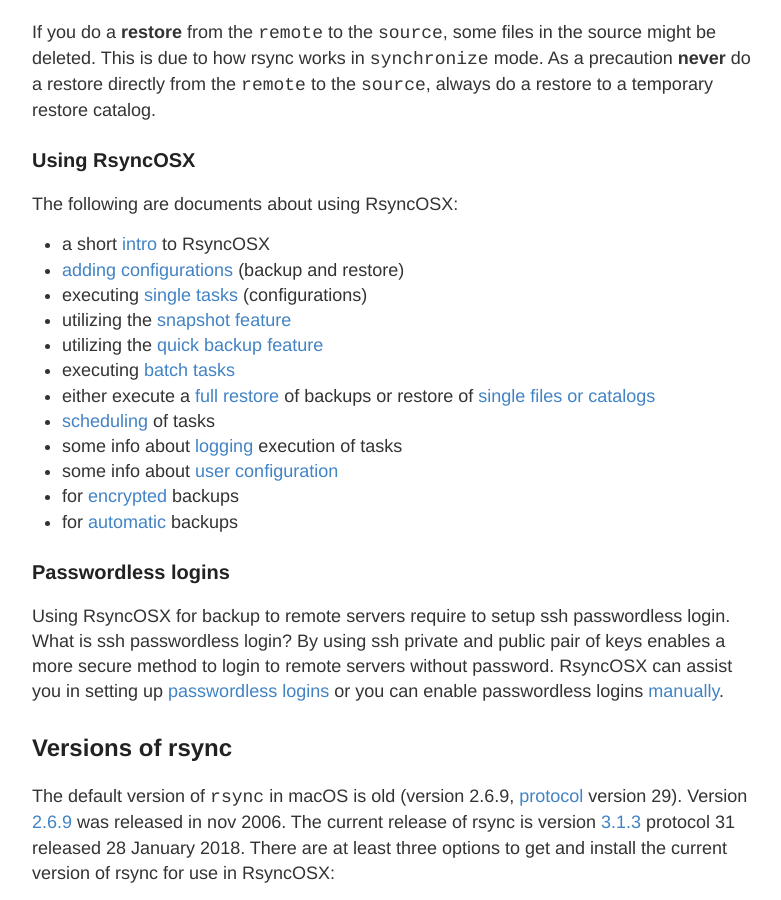
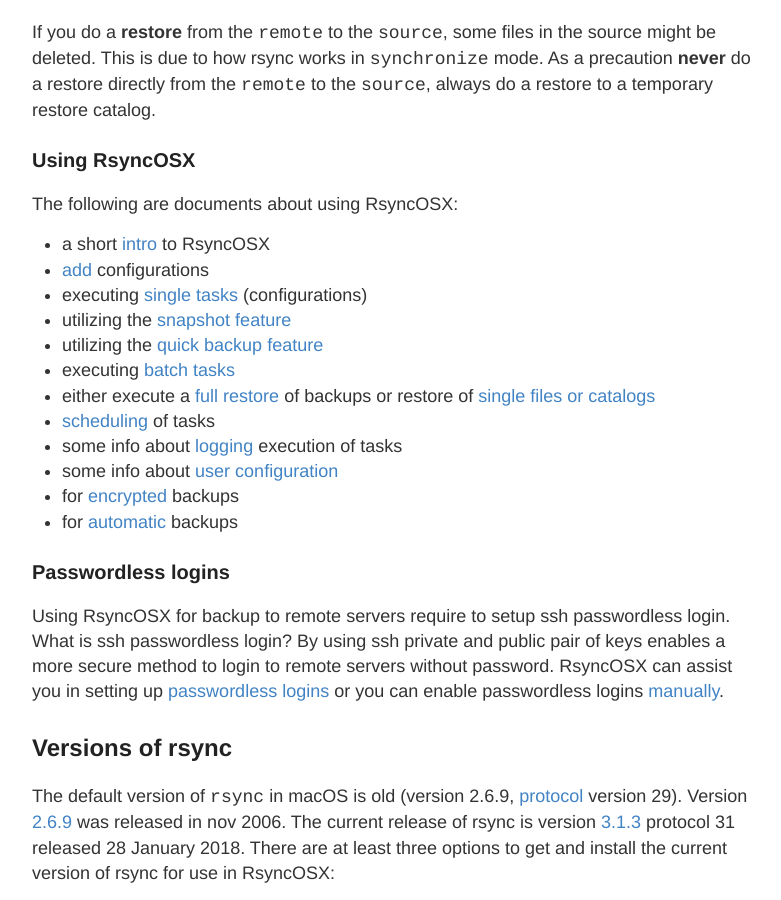
Before and after one commit to d2s/Documentation, a Jekyll site: the page built from _posts/2018-04-15-README.md, in a window 1280 px wide and 900 px high, scrolled down 931 px. Shown: the whole window, without its empty margins (248-1029 px from the left). Built offline with Jekyll 4.4.1, drawn with Linux system fonts in a browser that asks for light colours.

Commit message:
Update 2018-04-15-README.md

```diff
--- a/_posts/2018-04-15-README.md
+++ b/_posts/2018-04-15-README.md
@@ -26,7 +26,7 @@ If you do a **restore** from the `remote` to the `source`, some files in the sou
 
 The following are documents about using RsyncOSX:
 - a short [intro](/Intro) to RsyncOSX
-- [adding configurations](/AddConfigurations) (backup and restore)
+- [add](/AddConfigurations) configurations
 - executing [single tasks](/SingleTask) (configurations)
 - utilizing the [snapshot feature](/Snapshots)
 - utilizing the [quick backup feature](/Quickbackup)
```
